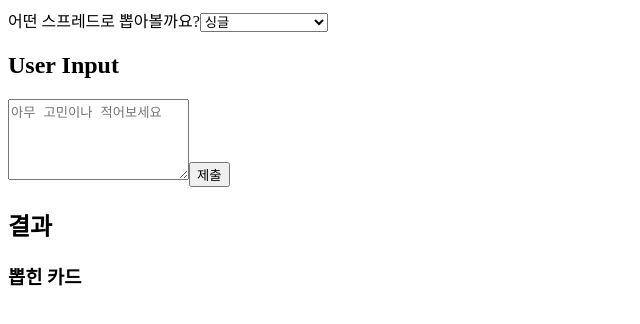
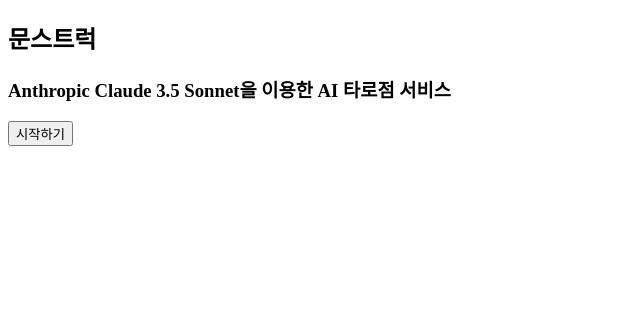
Before and after one commit to thewronghand/moonstruck, a React (Vite) app: page / in a window 1280 px wide. Shown: the top 324 px of the page, without its empty margins (0-640 px from the left). Built offline with nearby package versions, Linux system fonts and the light colour scheme.

Commit message:
feat: 구현한 페이지 컴포넌트를 기반으로 App단에서의 라우팅 추가

```diff
--- a/src/App.tsx
+++ b/src/App.tsx
@@ -1,57 +1,19 @@
-import { useState } from 'react';
-import Input from './Components/Input';
-import SpreadSelector from './Components/SpreadSelector';
-import { drawRandomCards } from './utils/drawRandomCards';
-import { DrawnTarotCard } from './Types/types';
-import { formatUserInputAndCardInfo } from './utils/formatUserInputAndCardInfo';
-import { callVertexAPI } from './api/api';
-
-const INITIAL_CARD_COUNT = 1;
+import { BrowserRouter as Router, Routes, Route } from 'react-router-dom';
+import LandingPage from './Pages/LandingPage';
+import QueryPage from './Pages/QueryPage';
+import ResultPage from './Pages/ResultPage';
+import DrawPage from './Pages/DrawPage';
 
 function App() {
-  const [cardCount, setCardCount] = useState(INITIAL_CARD_COUNT);
-  const [drawnCards, setDrawnCards] = useState<DrawnTarotCard[]>([]);
-
-  function handleCardCountChange(newCardCount: number) {
-    setCardCount(newCardCount);
-  }
-
-  async function checkSubmittedForm(inputValue: string) {
-    const drawnCardsResult = drawRandomCards(cardCount);
-    setDrawnCards(drawnCardsResult);
-    const formattedInput = formatUserInputAndCardInfo(
-      inputValue,
-      drawnCardsResult
-    );
-    const result = await callVertexAPI(formattedInput);
-    console.log(result);
-  }
   return (
-    <>
-      <SpreadSelector
-        cardCount={cardCount}
-        onCardCountChange={handleCardCountChange}
-      />
-      <Input onFormSubmit={checkSubmittedForm} />
-      <div>
-        <h2>결과</h2>
-        <div>
-          <h3>뽑힌 카드</h3>
-          <ul>
-            {drawnCards.map((card, index) => (
-              <li key={index}>
-                <h4>
-                  {card.name.en} ({card.name.ko})
-                </h4>
-                <p>
-                  {card.direction}: {card.description}
-                </p>
-              </li>
-            ))}
-          </ul>
-        </div>
-      </div>
-    </>
+    <Router>
+      <Routes>
+        <Route path="/" element={<LandingPage />} />
+        <Route path="/query" element={<QueryPage />} />
+        <Route path="/draw" element={<DrawPage />} />
+        <Route path="/result" element={<ResultPage />} />
+      </Routes>
+    </Router>
   );
 }
 
```
